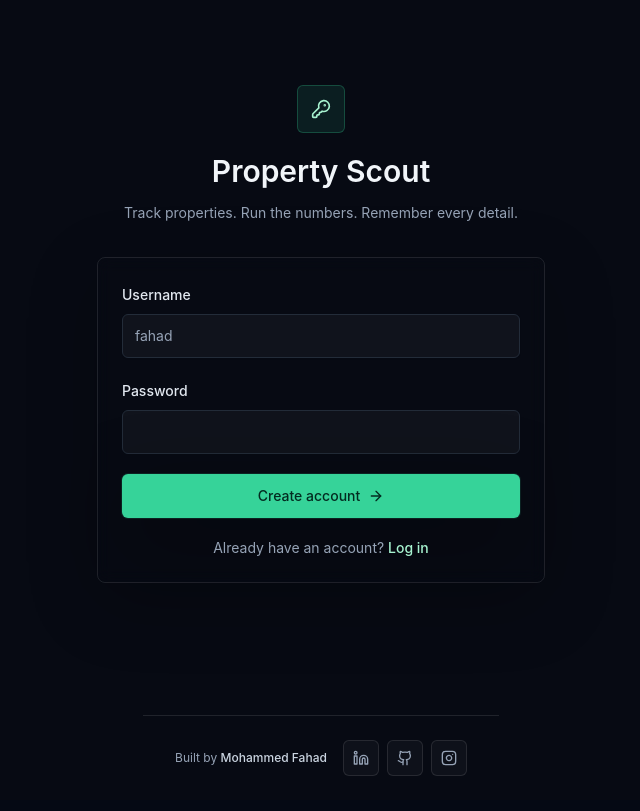
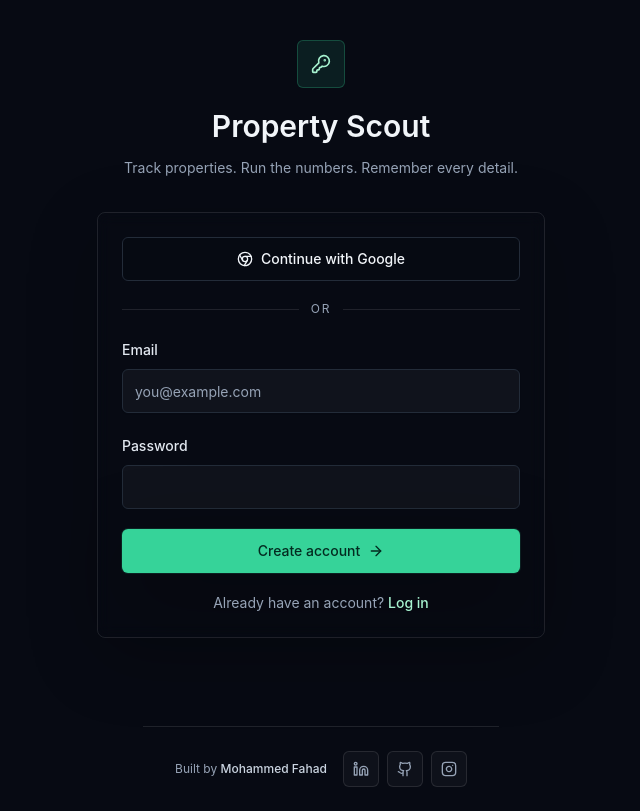
Before and after one commit to mohammedfahadnyc/Worth-The-House, a Next.js app: page /signup in a window 1280 px wide. Shown: the whole page, without its empty margins (319-959 px from the left). Built offline with nearby package versions, Linux system fonts and the light colour scheme; no server answers.

Commit message:
Use email auth with Google sign-in

```diff
--- a/app/dashboard/page.tsx
+++ b/app/dashboard/page.tsx
@@ -10,6 +10,7 @@ import { ProfileSummary } from "@/components/profile-summary";
 import { PropertyCard } from "@/components/property-card";
 import { Button } from "@/components/ui/button";
 import { createClient } from "@/lib/supabase/client";
+import { ensureProfile } from "@/lib/profile";
 import type { Profile, Property } from "@/lib/types";
 import { useRouter } from "next/navigation";
 
@@ -25,7 +26,7 @@ export default function DashboardPage() {
       const { data: auth } = await supabase.auth.getUser();
       if (!auth.user) return router.replace("/login");
 
-      const { data: profileData } = await supabase.from("profiles").select("*").eq("id", auth.user.id).single();
+      const profileData = await ensureProfile(supabase, auth.user);
       if (!profileData?.setup_complete) return router.replace("/setup");
 
       const { data: propertyData } = await supabase
--- a/app/page.tsx
+++ b/app/page.tsx
@@ -3,6 +3,7 @@
 import { useEffect } from "react";
 import { useRouter } from "next/navigation";
 import { LoadingState } from "@/components/loading-state";
+import { ensureProfile } from "@/lib/profile";
 import { createClient } from "@/lib/supabase/client";
 
 export default function HomePage() {
@@ -15,11 +16,7 @@ export default function HomePage() {
         router.replace("/login");
         return;
       }
-      const { data: profile } = await supabase
-        .from("profiles")
-        .select("setup_complete")
-        .eq("id", data.user.id)
-        .single();
+      const profile = await ensureProfile(supabase, data.user);
       router.replace(profile?.setup_complete ? "/dashboard" : "/setup");
     });
   }, [router]);
--- a/app/properties/[id]/page.tsx
+++ b/app/properties/[id]/page.tsx
@@ -18,6 +18,7 @@ import { Textarea } from "@/components/ui/textarea";
 import { calculateMortgage, getPropertyStatus, mortgageInputsFrom, TARGET_DTI } from "@/lib/calculations";
 import { formatCurrency, formatPercent } from "@/lib/formatters";
 import { createClient } from "@/lib/supabase/client";
+import { ensureProfile } from "@/lib/profile";
 import type { Profile, Property } from "@/lib/types";
 
 const generalPlaceholder =
@@ -39,7 +40,7 @@ export default function PropertyDetailPage() {
     async function load() {
       const { data: auth } = await supabase.auth.getUser();
       if (!auth.user) return router.replace("/login");
-      const { data: profileData } = await supabase.from("profiles").select("*").eq("id", auth.user.id).single();
+      const profileData = await ensureProfile(supabase, auth.user);
       if (!profileData?.setup_complete) return router.replace("/setup");
       const { data: propertyData, error: propertyError } = await supabase
         .from("properties")
--- a/app/properties/new/page.tsx
+++ b/app/properties/new/page.tsx
@@ -9,6 +9,7 @@ import { Card, CardContent, CardDescription, CardHeader, CardTitle } from "@/com
 import { Input } from "@/components/ui/input";
 import { Label } from "@/components/ui/label";
 import { Textarea } from "@/components/ui/textarea";
+import { ensureProfile } from "@/lib/profile";
 import { createClient } from "@/lib/supabase/client";
 import type { Profile } from "@/lib/types";
 
@@ -25,7 +26,7 @@ export default function NewPropertyPage() {
     async function load() {
       const { data: auth } = await supabase.auth.getUser();
       if (!auth.user) return router.replace("/login");
-      const { data } = await supabase.from("profiles").select("*").eq("id", auth.user.id).single();
+      const data = await ensureProfile(supabase, auth.user);
       if (!data?.setup_complete) return router.replace("/setup");
       setProfile(data as Profile);
     }
--- a/components/auth-form.tsx
+++ b/components/auth-form.tsx
@@ -3,28 +3,32 @@
 import Link from "next/link";
 import { useRouter } from "next/navigation";
 import { useState } from "react";
-import { ArrowRight, KeyRound } from "lucide-react";
+import { ArrowRight, Chrome, KeyRound } from "lucide-react";
 import { Button } from "@/components/ui/button";
 import { Card } from "@/components/ui/card";
 import { ContactSignature } from "@/components/contact-signature";
 import { Input } from "@/components/ui/input";
 import { Label } from "@/components/ui/label";
-import { normalizeUsername, usernameToEmail, validateUsername } from "@/lib/auth";
+import { normalizeEmail, validateEmail } from "@/lib/auth";
+import { ensureProfile } from "@/lib/profile";
 import { createClient, isSupabaseConfigured } from "@/lib/supabase/client";
 
 export function AuthForm({ mode }: { mode: "login" | "signup" }) {
   const router = useRouter();
   const supabase = createClient();
-  const [username, setUsername] = useState("");
+  const [email, setEmail] = useState("");
   const [password, setPassword] = useState("");
   const [error, setError] = useState("");
+  const [message, setMessage] = useState("");
   const [loading, setLoading] = useState(false);
+  const [oauthLoading, setOauthLoading] = useState(false);
 
   async function submit(event: React.FormEvent<HTMLFormElement>) {
     event.preventDefault();
     setError("");
-    const usernameError = validateUsername(username);
-    if (usernameError) return setError(usernameError);
+    setMessage("");
+    const emailError = validateEmail(email);
+    if (emailError) return setError(emailError);
     if (!password) return setError("Password is required.");
     if (!isSupabaseConfigured()) {
       return setError(
@@ -33,42 +37,62 @@ export function AuthForm({ mode }: { mode: "login" | "signup" }) {
     }
 
     setLoading(true);
-    const cleanUsername = normalizeUsername(username);
+    const cleanEmail = normalizeEmail(email);
     try {
       if (mode === "signup") {
         const { data, error: signUpError } = await supabase.auth.signUp({
-          email: usernameToEmail(cleanUsername),
+          email: cleanEmail,
           password,
+          options: {
+            emailRedirectTo: `${window.location.origin}/setup`,
+          },
         });
         if (signUpError) throw signUpError;
         if (!data.user) throw new Error("Could not create account.");
 
-        const { error: profileError } = await supabase.from("profiles").insert({
-          id: data.user.id,
-          username: cleanUsername,
-        });
-        if (profileError) throw profileError;
-        router.replace("/setup");
+        if (data.session) {
+          await ensureProfile(supabase, data.user);
+          router.replace("/setup");
+        } else {
+          setMessage("Check your email to confirm your account, then log in.");
+        }
       } else {
-        const { error: signInError } = await supabase.auth.signInWithPassword({
-          email: usernameToEmail(cleanUsername),
+        const { data: loginData, error: signInError } = await supabase.auth.signInWithPassword({
+          email: cleanEmail,
           password,
         });
         if (signInError) throw signInError;
+        if (!loginData.user) throw new Error("Could not sign in.");
 
-        const { data: userData } = await supabase.auth.getUser();
-        const { data: profile, error: profileError } = await supabase
-          .from("profiles")
-          .select("setup_complete")
-          .eq("id", userData.user?.id)
-          .single();
-        if (profileError) throw profileError;
+        const profile = await ensureProfile(supabase, loginData.user);
         router.replace(profile?.setup_complete ? "/dashboard" : "/setup");
       }
     } catch (caught) {
       setError(caught instanceof Error ? caught.message : "Something went wrong.");
     } finally {
       setLoading(false);
+    }
+  }
+
+  async function signInWithGoogle() {
+    setError("");
+    setMessage("");
+    if (!isSupabaseConfigured()) {
+      return setError(
+        "Supabase is not configured yet. Create .env.local with NEXT_PUBLIC_SUPABASE_URL and NEXT_PUBLIC_SUPABASE_PUBLISHABLE_KEY, then restart npm run dev.",
+      );
+    }
+
+    setOauthLoading(true);
+    const { error: oauthError } = await supabase.auth.signInWithOAuth({
+      provider: "google",
+      options: {
+        redirectTo: `${window.location.origin}/setup`,
+      },
+    });
+    if (oauthError) {
+      setError(oauthError.message);
+      setOauthLoading(false);
     }
   }
 
@@ -86,15 +110,33 @@ export function AuthForm({ mode }: { mode: "login" | "signup" }) {
             </p>
           </div>
           <Card className="p-6">
+            <div className="grid gap-3">
+              <Button
+                type="button"
+                variant="outline"
+                onClick={signInWithGoogle}
+                disabled={oauthLoading}
+                className="w-full"
+              >
+                <Chrome className="h-4 w-4" />
+                {oauthLoading ? "Opening Google..." : "Continue with Google"}
+              </Button>
+            </div>
+            <div className="my-5 flex items-center gap-3 text-xs uppercase tracking-[0.16em] text-muted-foreground">
+              <span className="h-px flex-1 bg-white/10" />
+              or
+              <span className="h-px flex-1 bg-white/10" />
+            </div>
             <form onSubmit={submit} className="space-y-5">
               <div className="space-y-2">
-                <Label htmlFor="username">Username</Label>
+                <Label htmlFor="email">Email</Label>
                 <Input
-                  id="username"
-                  value={username}
-                  onChange={(event) => setUsername(event.target.value.toLowerCase())}
-                  autoComplete="username"
-                  placeholder="fahad"
+                  id="email"
+                  type="email"
+                  value={email}
+                  onChange={(event) => setEmail(event.target.value)}
+                  autoComplete="email"
+                  placeholder="you@example.com"
                 />
               </div>
               <div className="space-y-2">
@@ -113,6 +155,7 @@ export function AuthForm({ mode }: { mode: "login" | "signup" }) {
                 <ArrowRight className="h-4 w-4" />
               </Button>
             </form>
+            {message ? <p className="mt-4 rounded-md border border-emerald-400/20 bg-emerald-400/10 p-3 text-sm text-emerald-100">{message}</p> : null}
             <p className="mt-5 text-center text-sm text-muted-foreground">
               {mode === "signup" ? "Already have an account?" : "Need an account?"}{" "}
               <Link className="font-medium text-emerald-200 hover:text-emerald-100" href={mode === "signup" ? "/login" : "/signup"}>
--- /dev/null
+++ b/lib/profile.ts
@@ -0,0 +1,32 @@
+"use client";
+
+import type { User } from "@supabase/supabase-js";
+import { makeProfileHandle } from "@/lib/auth";
+import type { createClient } from "@/lib/supabase/client";
+import type { Profile } from "@/lib/types";
+
+type SupabaseClient = ReturnType<typeof createClient>;
+
+export async function ensureProfile(supabase: SupabaseClient, user: User) {
+  const { data: existing, error: selectError } = await supabase
+    .from("profiles")
+    .select("*")
+    .eq("id", user.id)
+    .maybeSingle();
+
+  if (selectError) throw selectError;
+  if (existing) return existing as Profile;
+
+  const email = user.email ?? `${user.id}@propertyscout.local`;
+  const { data: created, error: insertError } = await supabase
+    .from("profiles")
+    .insert({
+      id: user.id,
+      username: makeProfileHandle(email, user.id),
+    })
+    .select("*")
+    .single();
+
+  if (insertError) throw insertError;
+  return created as Profile;
+}
```
Also changed, not shown: app/setup/page.tsx (+5 -8 lines), lib/auth.ts (+10 -11 lines), 1 other file (tests, documents, lock files or other folders).
